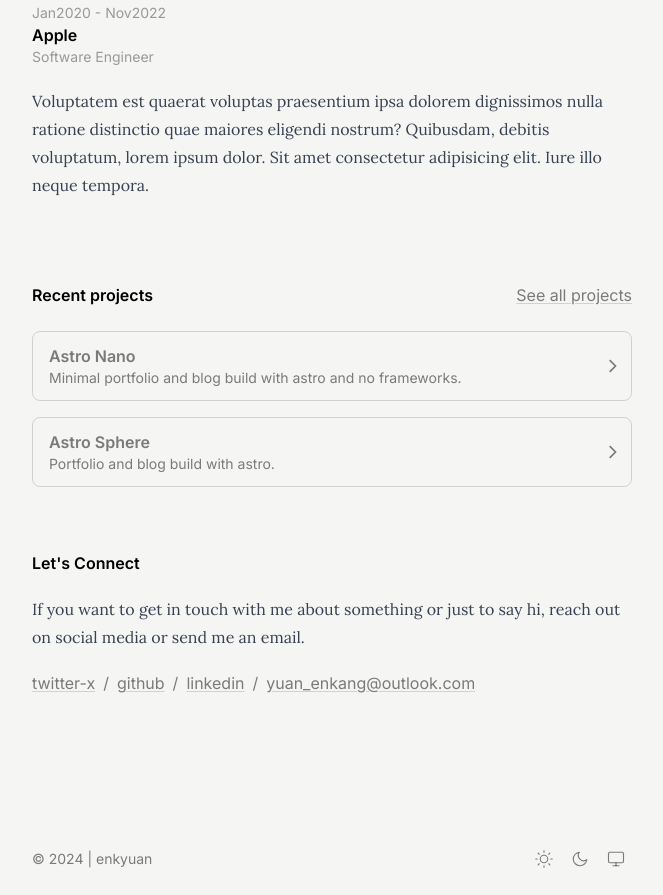
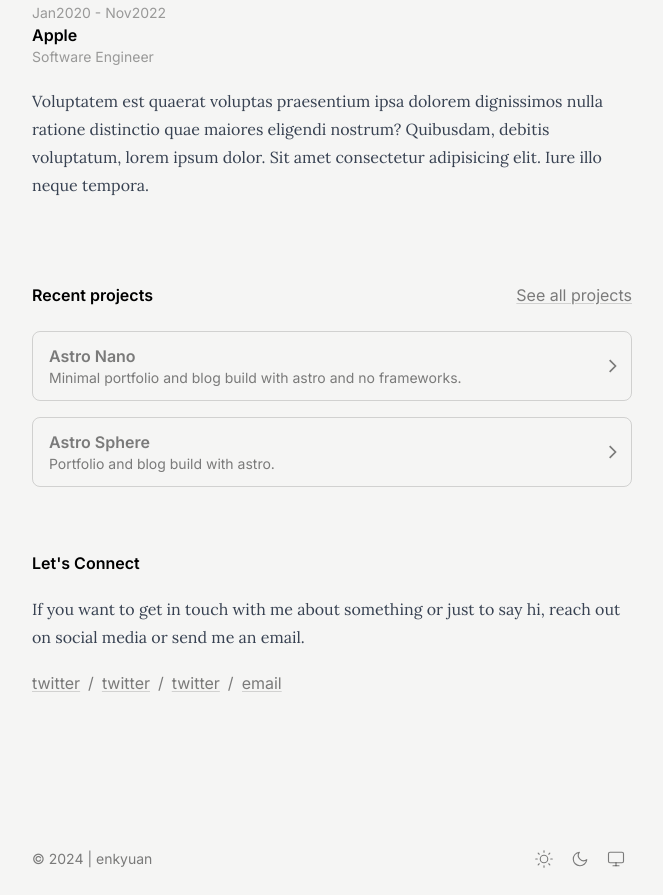
Before and after one commit to enkyuan/enkyuan.github.io, an Astro site: page / in a window 1280 px wide. Shown: the part 1187-2082 px from the top of the page, without its empty margins (308-971 px from the left). Built offline with nearby package versions, Linux system fonts and the light colour scheme; Astro itself is replaced by a stand-in of ours; a web font is replaced by a local one.

Commit message:
small changes

```diff
--- a/src/components/Header.astro
+++ b/src/components/Header.astro
@@ -7,7 +7,7 @@ import { SITE } from "@consts";
 <header>
   <Container>
     <div class="flex flex-wrap gap-y-2 justify-between">
-      <Link href="/" underline={false}>
+      <Link href="/enkyuan.github.io" underline={false}>
         <div class="font-semibold">
           {SITE.NAME}
         </div>
--- a/src/pages/index.astro
+++ b/src/pages/index.astro
@@ -33,7 +33,7 @@ const work = await Promise.all(
 <PageLayout title={HOME.TITLE} description={HOME.DESCRIPTION}>
   <Container>
     <h4 class="animate font-semibold text-black dark:text-white">
-      Hi, I'm Nano <span class="text-xl">👋🏻</span>
+      Hi, I'm Enkang <span class="text-xl">👋🏻</span>
     </h4>
     <div class="space-y-16">
       <section>
@@ -142,14 +142,14 @@ const work = await Promise.all(
           {SOCIALS.map(SOCIAL => (
             <li class="flex gap-x-2 text-nowrap">
               <Link href={SOCIAL.HREF} external aria-label={`${SITE.NAME} on ${SOCIAL.NAME}`}>
-                {SOCIAL.NAME}
+                twitter
               </Link>
               {"/"}
             </li>
           ))}
           <li class="line-clamp-1">
             <Link href={`mailto:${SITE.EMAIL}`} aria-label={`Email ${SITE.NAME}`}>
-              {SITE.EMAIL}
+              email
             </Link>
           </li>
         </ul>
```
Also changed, not shown: _astro_nano.png (deleted), _lighthouse.png (deleted).
